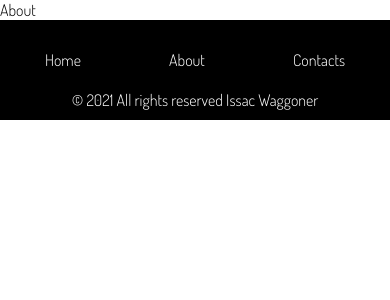
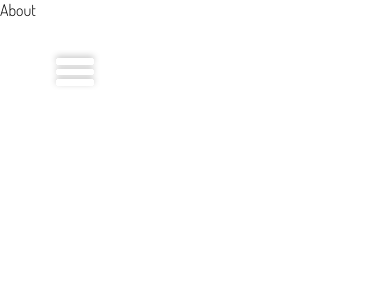
Before and after one commit to kornatskyi/isaac-portfolio, a React (Create React App) app: page /about in a window 390 px wide. Shown: the top 300 px of the page. Built offline with nearby package versions, Linux system fonts and the light colour scheme.

Commit message:
moved sidebar to the top

```diff
--- a/src/App.js
+++ b/src/App.js
@@ -5,8 +5,8 @@ import {
   BrowserRouter as Router,
   Switch,
   Route,
-  Link
 } from "react-router-dom";
+import NavBar from "./components/NavBar/NavBar.jsx";
 
 
 import Home from './components/Home/Home.jsx'
@@ -15,68 +15,10 @@ import Contacts from './components/Contacts/Contacts.jsx'
 import Footer from './components/Footer.jsx';
 
 
-function useWindowSize() {
-  const [size, setSize] = useState([0, 0]);
-  useLayoutEffect(() => {
-    function updateSize() {
-      setSize([window.innerWidth, window.innerHeight]);
-    }
-    window.addEventListener('resize', updateSize);
-    updateSize();
-    return () => window.removeEventListener('resize', updateSize);
-  }, []);
-  return size;
-}
-
-
-
-function Navbar(props) {
-
-  const {isNavToggled, setIsNavToggled} = {...props}
-
-  if (useWindowSize()[0] < 768) {
-    return (
-      <div>
-        <div className={isNavToggled ? "sideNavigation slideOut" : "sideNavigation slideIn"}>
-          <div className="button close" onClick={(e) => {
-            e.preventDefault()
-            setIsNavToggled(false)
-
-          }}>X</div>
-          <ul>
-            {props.links}
-          </ul>
-
-        </div>
-
-
-        <div className="burger button" onClick={(e) => {
-          e.preventDefault();
-          setIsNavToggled(true)
-
-        }} ></div>
-      </div >
-
-    )
-  } else {
-    return (
-      <ul className="navBar">{props.links}</ul>
-    )
-  }
-
-}
-
-
-const getLinksWithParams = (params, label) => {
-  return params.map((param, i) => {
-    return <li key={i}><Link key={i} {...param} >{label[i]}</Link></li>
-  })
-}
 
 
 export default function App() {
   const [color, setColor] = useState("white")
-  const [isNavToggled, setIsNavToggled] = useState(false)
 
   return (
     <div>
@@ -84,15 +26,8 @@ export default function App() {
 
       <Router>
         <div>
-          <Navbar links={getLinksWithParams([{
-            style: { color: color }, onClick: () => setColor("white"), to: "/home"
-          }, {
-            style: { color: color }, onClick: () => setColor("black"), to: "/about"
-          }, {
-            style: { color: color }, onClick: () => setColor("black"), to: "/contacts"
-          }], ["Home", "About", "Contacts"])} isNavToggled={isNavToggled}
-            setIsNavToggled={setIsNavToggled} />
 
+          <NavBar pageNames={["Home", "About", "Contacts"]} />
 
           <Switch>
             <Route path="/about">
@@ -108,13 +43,13 @@ export default function App() {
         </div>
 
 
-        <Footer links={getLinksWithParams([{
+        {/* <Footer links={getLinksWithParams([{
           onClick: () => setColor("white"), to: "/home"
         }, {
           onClick: () => setColor("black"), to: "/about"
         }, {
           onClick: () => setColor("black"), to: "/contacts"
-        }], ["Home", "About", "Contacts"])} />
+        }], ["Home", "About", "Contacts"])} /> */}
       </Router>
 
     </div>
--- a/src/components/Home/Home.scss
+++ b/src/components/Home/Home.scss
@@ -23,6 +23,7 @@
     display: flex;
     justify-content: center;
     width: 100%;
+    text-align: center;
 
   }
 
--- a/src/components/Navbar/Navbar.jsx
+++ b/src/components/NavBar/NavBar.jsx
@@ -1,5 +1,6 @@
 import React, { useRef, useState, useEffect } from "react";
 import { Link } from "react-router-dom";
+import './NavBar.scss'
 
 /**
  * Hook that alerts clicks outside of the passed ref
--- a/src/components/Navbar/Navbar.scss
+++ b/src/components/NavBar/NavBar.scss
@@ -1,25 +1,42 @@
-@media (max-width: 768px) {
+@import '../../styles/mixins';
+
+
+@include xs {
     .navbar {
 
 
+
         .burger {
-            cursor          : pointer;
-            width           : 30px;
-            height          : 30px;
-            position        : absolute;
-            top             : 50px;
-            left            : 50px;
-            background-color: black;
+            cursor             : pointer;
+            position           : fixed;
+            top                : 50px;
+            left               : 50px;
+            // background-color: black;
+            // background-image: url('../../assets/images//icons/burger.svg');
+
+            width            : 50px;
+            height           : 50px;
+            background-size  : contain;
+            background-repeat: no-repeat;
+
+            @include burgerSvg("%23fff");
+
+            &:hover {
+                @include burgerSvg("%23a0a0a0");
+            }
+
+
         }
 
         .links {
+            z-index         : 9999;
             background-color: black;
-            width           : 200px;
-            height          : 100vh;
-            position        : absolute;
+            width           : 100%;
+            height: 200px;
+            position        : fixed;
             display         : flex;
             flex-direction  : column;
-            transform       : translateX(-100%);
+            transform       : translateY(-100%);
 
             .close {
                 width           : 30px;
@@ -32,7 +49,7 @@
             &.in {
                 animation                : in;
                 animation-duration       : 0.2s;
-                transform                : translateX(-100%);
+                transform                : translateY(-100%);
                 animation-timing-function: ease-in;
             }
 
@@ -40,17 +57,17 @@
 
                 animation                : out;
                 animation-duration       : 0.2s;
-                transform                : translateX(0%);
+                transform                : translateY(0%);
                 animation-timing-function: ease-out;
             }
 
             @keyframes in {
                 from {
-                    transform: translateX(0%);
+                    transform: translateY(0%);
                 }
 
                 to {
-                    transform: translateX(-100%);
+                    transform: translateY(-100%);
 
                 }
             }
@@ -58,11 +75,11 @@
             @keyframes out {
 
                 from {
-                    transform: translateX(-100%);
+                    transform: translateY(-100%);
                 }
 
                 to {
-                    transform: translateX(0%);
+                    transform: translateY(0%);
 
                 }
             }
--- a/src/styles/style.scss
+++ b/src/styles/style.scss
@@ -18,151 +18,6 @@ body {
 
 .button {
     cursor: pointer;
-
-}
-
-@keyframes slideOut {
-    from {
-        transform: translateX(-100%);
-
-    }
-
-    to {
-        transform: translateX(0%);
-
-    }
-}
-
-@keyframes slideIn {
-    from {
-        transform : translateX(0%);
-    }
-
-    to {
-        transform : translateX(-100%);
-    }
-}
-
-.slideOut {
-
-    animation-name    : slideOut;
-    animation-duration: 1s;
-}
-
-.slideIn {
-    animation-name    : slideIn;
-    animation-duration: 1s;
-    transform : translateX(-100%) !important;
-
-}
-
-.hidden {
-    display: none;
-}
-
-.burger {
-    margin           : 30px 0 0 30px;
-    width            : 40px;
-    height           : 35px;
-    position         : absolute;
-    background-size  : 40px;
-    background-repeat: no-repeat;
-    background-image : url('../assets/images/icons/burger.svg');
-
-}
-
-.sideNavigation {
-    z-index         : 999;
-    position        : absolute;
-    background-color: black;
-    height          : 100vh;
-    width           : 200px;
-    transform       : translateX(0%);
-
-
-    &>.close {
-        color       : white;
-        font-size   : 40px;
-        height      : auto;
-        width       : auto;
-        text-align  : end;
-        margin-right: 10px;
-        position    : relative;
-    }
-
-    li {
-        margin: 10px 30px;
-        border-bottom: 0.5px solid rgb(87, 87, 87);
-
-        a {
-            font-weight       : 600;
-            font-size         : 20px;
-            -webkit-transition: all 0.3s;
-            -moz-transition   : all 0.3s;
-            -o-transition     : all 0.3s;
-            transition        : all 0.3s;
-            margin: 5px 0px ;
-
-            background : none;
-            color      : #fff;
-            display    : block;
-            font-weight: bold;
-            position   : relative;
-
-            &::before {
-                background: #fff;
-                content   : '';
-                position  : absolute;
-                z-index   : -1;
-            }
-
-            &::after {
-                height            : 100%;
-                left              : 0;
-                top               : 0;
-                width             : 0;
-                -webkit-transition: all 0.3s;
-                -moz-transition   : all 0.3s;
-                -o-transition     : all 0.3s;
-                transition        : all 0.3s;
-                background        : #fff;
-                content           : '';
-                position          : absolute;
-                z-index           : -1;
-            }
-
-            &:hover {
-                color: #000000 !important;
-            }
-
-            &:hover:after {
-                width             : 100%;
-                -webkit-transition: all 0.3s;
-                -moz-transition   : all 0.3s;
-                -o-transition     : all 0.3s;
-                transition        : all 0.3s;
-            }
-        }
-    }
-
-    //transition to
-
-}
-
-
-.navBar {
-    display        : flex;
-    flex-direction : row;
-    justify-content: space-between;
-    width          : 300px;
-    margin-left    : 50px;
-    margin-top     : 50px;
-}
-
-.navBar>li {
-
-    list-style: none;
-
 
 }
 
```
Also changed, not shown: src/styles/_mixins.scss (+7 -0 lines), src/assets/images/icons/burger.svg.
